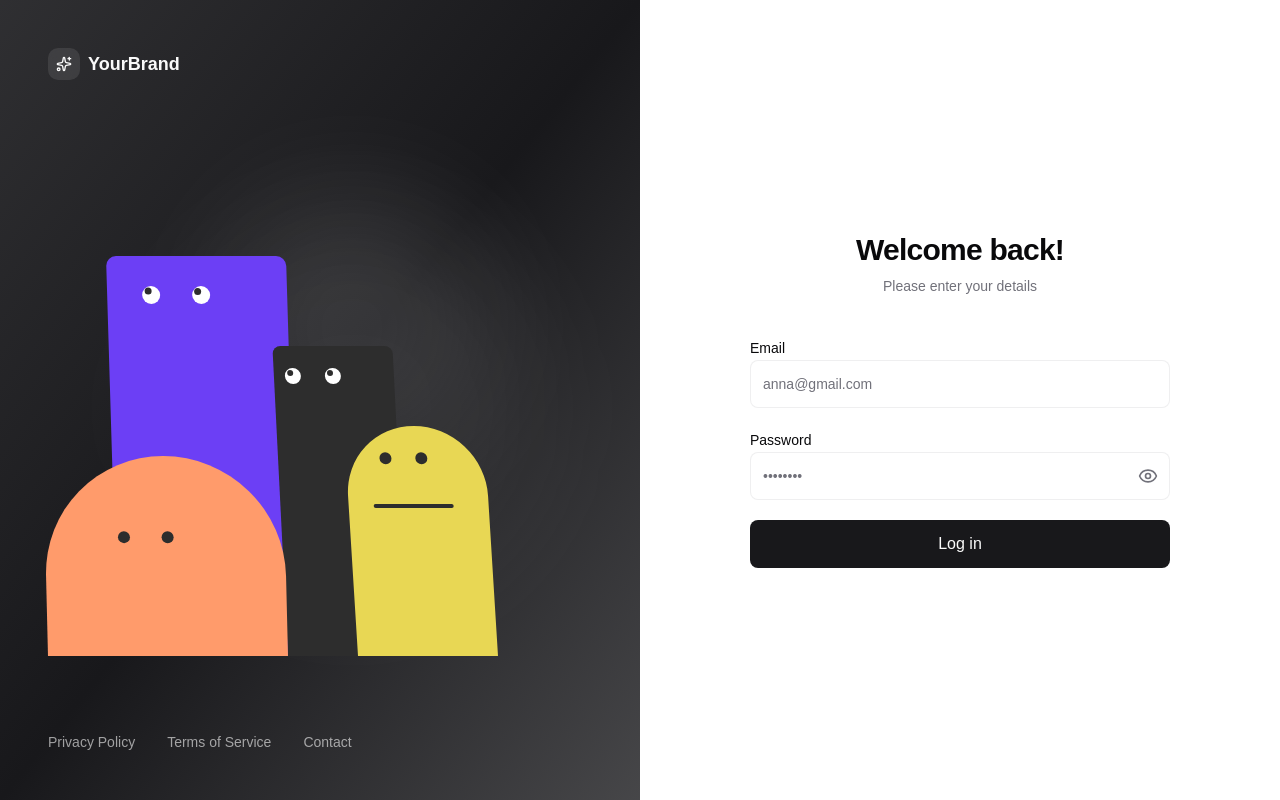
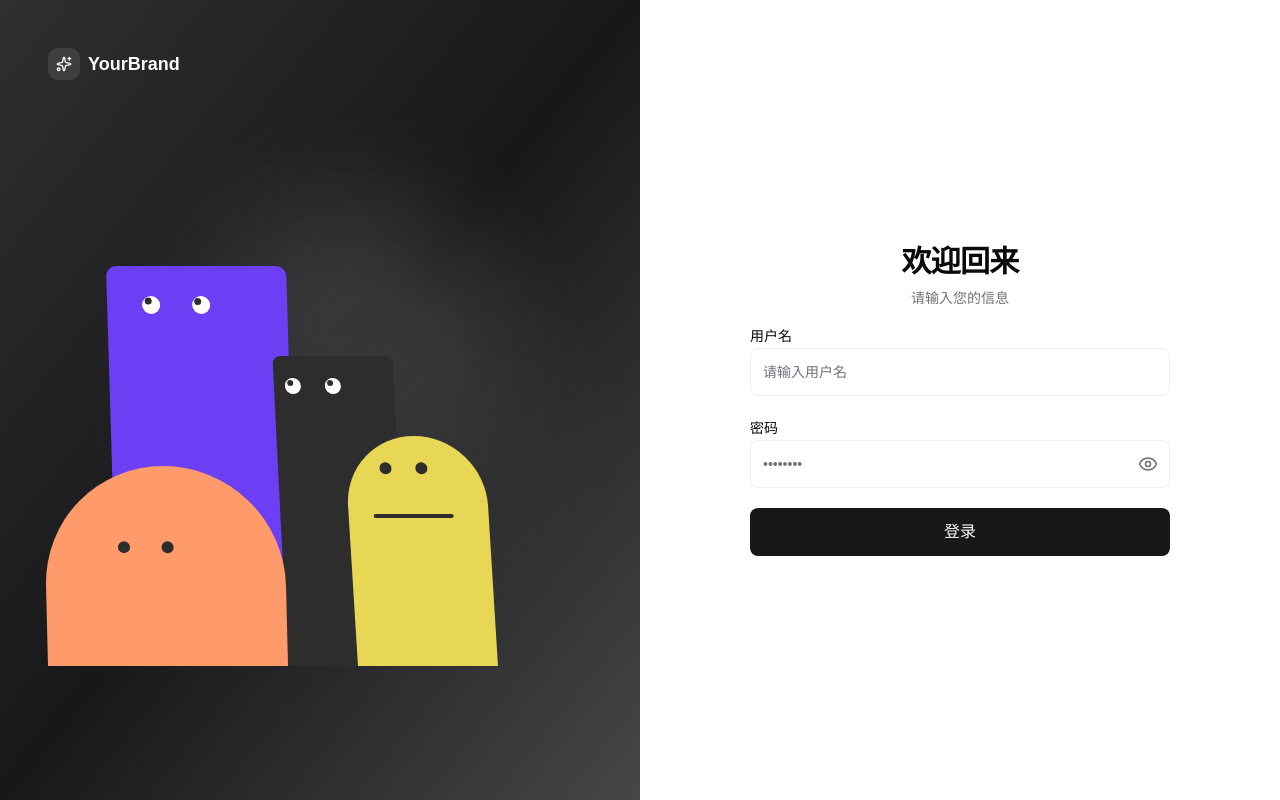
Before and after one commit to Wangwenxiao-web/react-template, a React (Vite) app: page /login in a window 1280 px wide. Built offline with nearby package versions, Linux system fonts and the light colour scheme.

Commit message:
feat: 修改登录页相关内容

```diff
--- a/src/views/Login.tsx
+++ b/src/views/Login.tsx
@@ -1,10 +1,13 @@
 'use client'
 
 import { useState, useEffect, useRef } from 'react'
+import { useNavigate } from 'react-router-dom'
+
+import { Eye, EyeOff, Sparkles } from 'lucide-react'
+
 import { Button } from '@/components/ui/button'
 import { Input } from '@/components/ui/input'
 import { Label } from '@/components/ui/label'
-import { Eye, EyeOff, Sparkles } from 'lucide-react'
 
 interface PupilProps {
   size?: number
@@ -169,8 +172,10 @@ const EyeBall = ({
 }
 
 function LoginPage() {
+  const nav = useNavigate()
+
   const [showPassword, setShowPassword] = useState(false)
-  const [email, setEmail] = useState('')
+  const [username, setUsername] = useState('')
   const [password, setPassword] = useState('')
   const [error, setError] = useState('')
   const [isLoading, setIsLoading] = useState(false)
@@ -306,15 +311,16 @@ function LoginPage() {
     await new Promise((resolve) => setTimeout(resolve, 300))
 
     // Mock authentication - validate against dummy credentials
-    if (email === 'erik@gmail.com' && password === '1234') {
+    if (username === 'erik' && password === '1234') {
       console.log('✅ Login successful!')
-      alert('Login successful! Welcome, Erik!')
+      nav('/')
+
       // In a real app, you would:
       // - Store auth token
       // - Redirect to dashboard
       // - Set user session
     } else {
-      setError('Invalid email or password. Please try again.')
+      setError('Invalid username or password. Please try again.')
       console.log('❌ Login failed')
     }
 
@@ -615,17 +621,7 @@ function LoginPage() {
           </div>
         </div>
 
-        <div className="text-primary-foreground/60 relative z-20 flex items-center gap-8 text-sm">
-          <a href="#" className="hover:text-primary-foreground transition-colors">
-            Privacy Policy
-          </a>
-          <a href="#" className="hover:text-primary-foreground transition-colors">
-            Terms of Service
-          </a>
-          <a href="#" className="hover:text-primary-foreground transition-colors">
-            Contact
-          </a>
-        </div>
+        <div className="text-primary-foreground/60 relative z-20 flex items-center gap-8 text-sm" />
 
         {/* Decorative elements */}
         <div className="bg-grid-white/[0.05] absolute inset-0 bg-size-[20px_20px]" />
@@ -645,24 +641,24 @@ function LoginPage() {
           </div>
 
           {/* Header */}
-          <div className="mb-10 text-center">
-            <h1 className="mb-2 text-3xl font-bold tracking-tight">Welcome back!</h1>
-            <p className="text-muted-foreground text-sm">Please enter your details</p>
+          <div className="mb-4 text-center">
+            <h1 className="mb-2 text-3xl font-bold tracking-tight">欢迎回来</h1>
+            <p className="text-muted-foreground text-sm">请输入您的信息</p>
           </div>
 
           {/* Login Form */}
           <form onSubmit={handleSubmit} className="space-y-5">
             <div className="space-y-2">
-              <Label htmlFor="email" className="text-sm font-medium">
-                Email
+              <Label htmlFor="username" className="text-sm font-medium">
+                用户名
               </Label>
               <Input
-                id="email"
-                type="email"
-                placeholder="anna@gmail.com"
-                value={email}
+                id="username"
+                type="text"
+                placeholder="请输入用户名"
+                value={username}
                 autoComplete="off"
-                onChange={(e) => setEmail(e.target.value)}
+                onChange={(e) => setUsername(e.target.value)}
                 onFocus={() => setIsTyping(true)}
                 onBlur={() => setIsTyping(false)}
                 required
@@ -672,7 +668,7 @@ function LoginPage() {
 
             <div className="space-y-2">
               <Label htmlFor="password" className="text-sm font-medium">
-                Password
+                密码
               </Label>
               <div className="relative">
                 <Input
@@ -695,7 +691,7 @@ function LoginPage() {
             </div>
 
             {error && (
-              <div className="rounded-lg border border-red-900/30 bg-red-950/20 p-3 text-sm text-red-400">
+              <div className="bg-danger-bg text-danger rounded-lg border border-red-900/30 p-3 text-sm">
                 {error}
               </div>
             )}
@@ -706,7 +702,7 @@ function LoginPage() {
               size="lg"
               disabled={isLoading}
             >
-              {isLoading ? 'Signing in...' : 'Log in'}
+              {isLoading ? '正在登录...' : '登录'}
             </Button>
           </form>
         </div>
```
